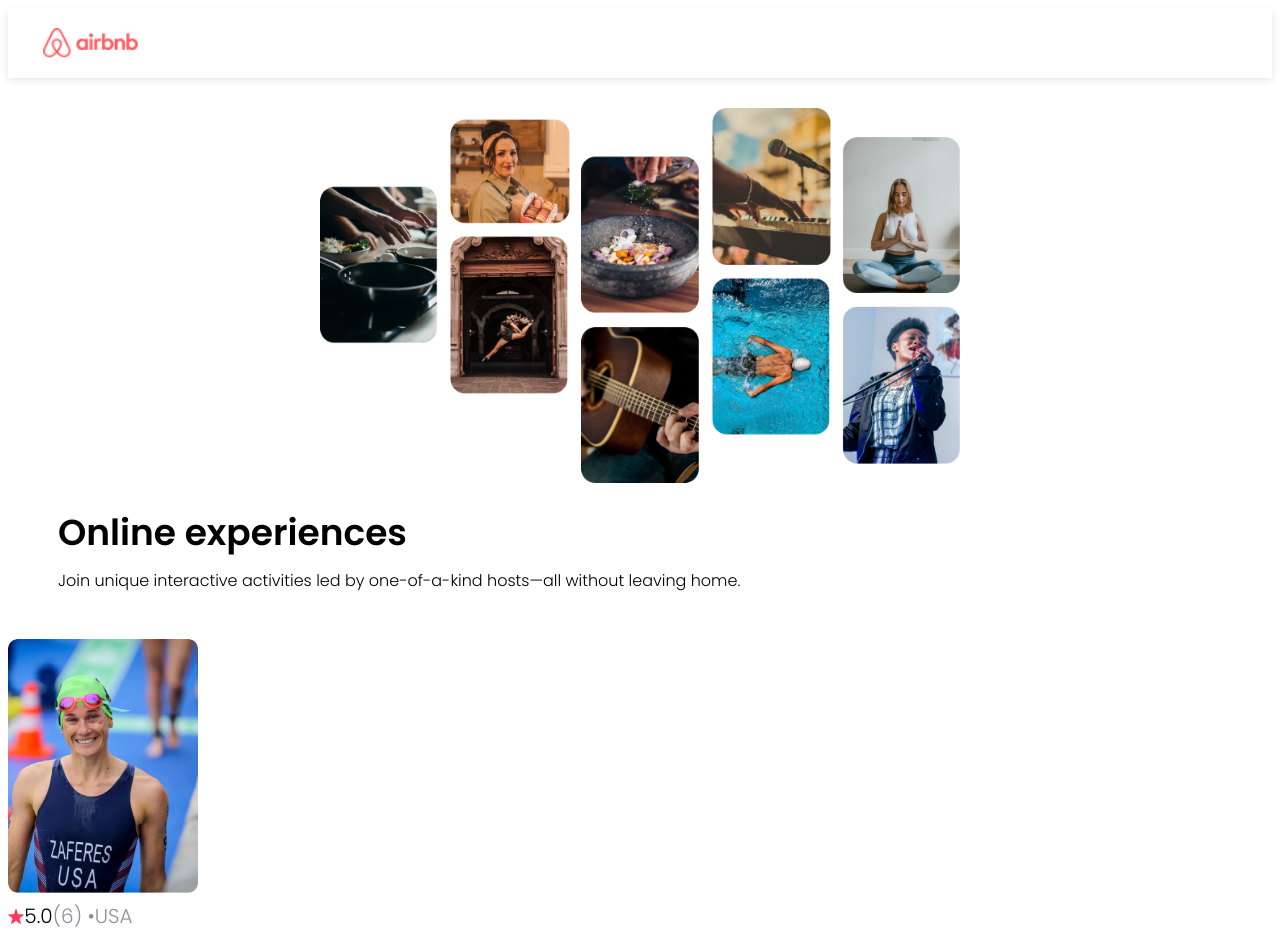
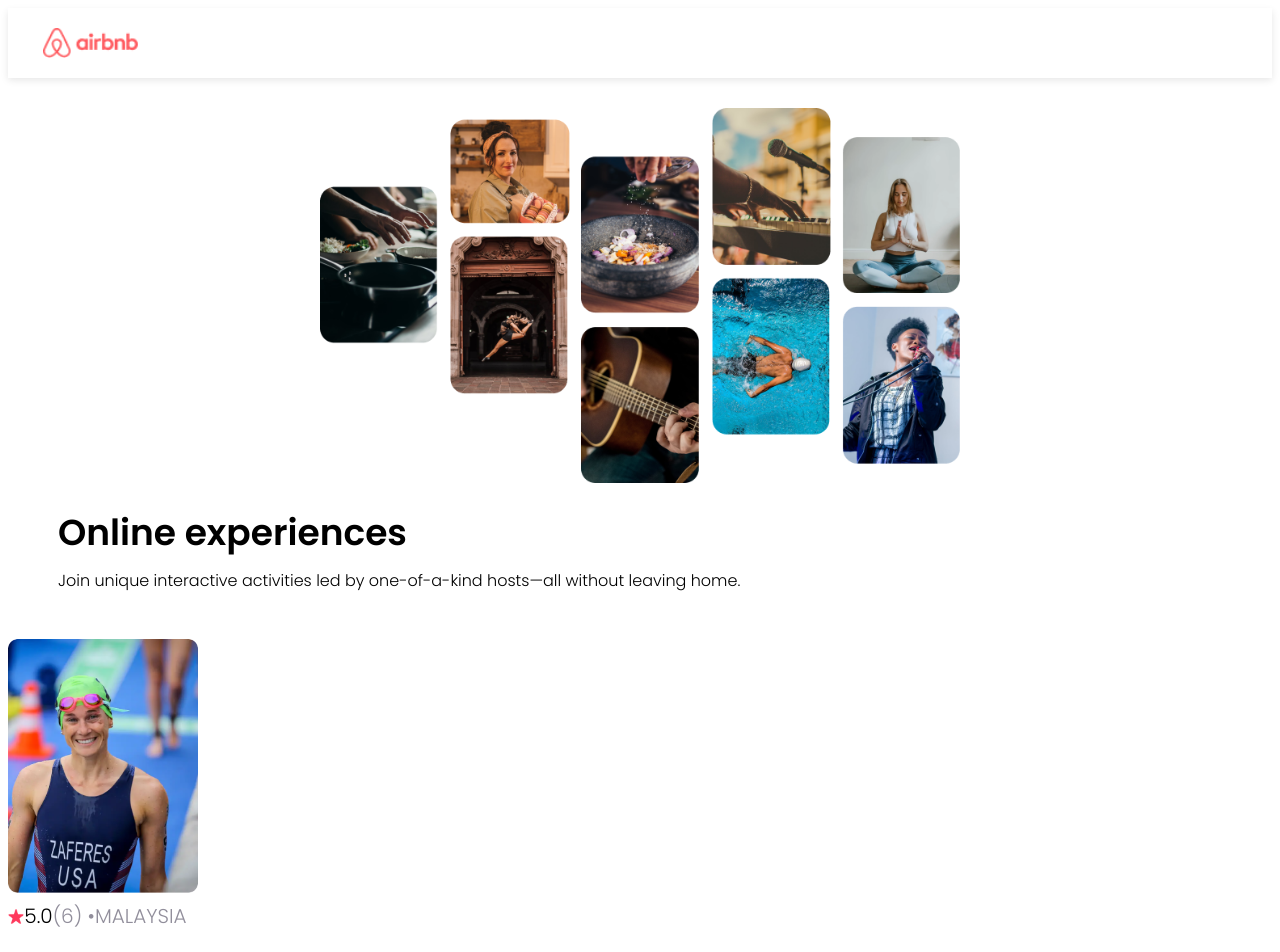
Before and after one commit to beauhelmi/Airbnb-experiences-clone, a React (Vite) app: page / in a window 1280 px wide. Shown: the top 952 px of the page. Built offline with nearby package versions, Linux system fonts and the light colour scheme.

Commit message:
manage to insert img and pass as props

```diff
--- a/src/App.jsx
+++ b/src/App.jsx
@@ -2,13 +2,21 @@
 import Navbar from "./components/Navbar"
 import Hero from './components/Hero'
 import Card from './components/Card'
+import myImg from './images/katiezaferes.png'
 
 export default function App() {
   return(
     <div>
     <Navbar />
     <Hero />
-    <Card />
+    <Card
+    img={myImg}
+    rating="5.0"
+    reviewCount={6}
+    country="MALAYSIA"
+    title="Life Lessons with Katie Zaferes"
+    price={136}
+    />
     </div>
     )
   }
--- a/src/components/Card.jsx
+++ b/src/components/Card.jsx
@@ -1,17 +1,18 @@
-import katie from "../images/katiezaferes.png"
 import star from "../images/Star 1.png"
-export default function Card(){
+
+export default function Card(props){
+    console.log(props)
     return (
         <div className="card">
-            <img src={katie} className="card--image" />
+            <img src={props.img} className="card--image" />
             <div className="card--stats">
                 <img src={star} className="card--star" />
-                <span>5.0</span>
-                <span className="gray">(6) • </span>
-                <span className="gray">USA</span>
+                <span>{props.rating}</span>
+                <span className="gray">({props.reviewCount}) • </span>
+                <span className="gray">{props.country}</span>
             </div>
-            <p>Life Lessons with Katie Zaferes</p>
-            <p><span className="bold">From $136</span>/ person</p>
+            <p>{props.title}</p>
+            <p><span className="bold">From ${props.price}</span>/ person</p>
         </div>
     )
 }
```
